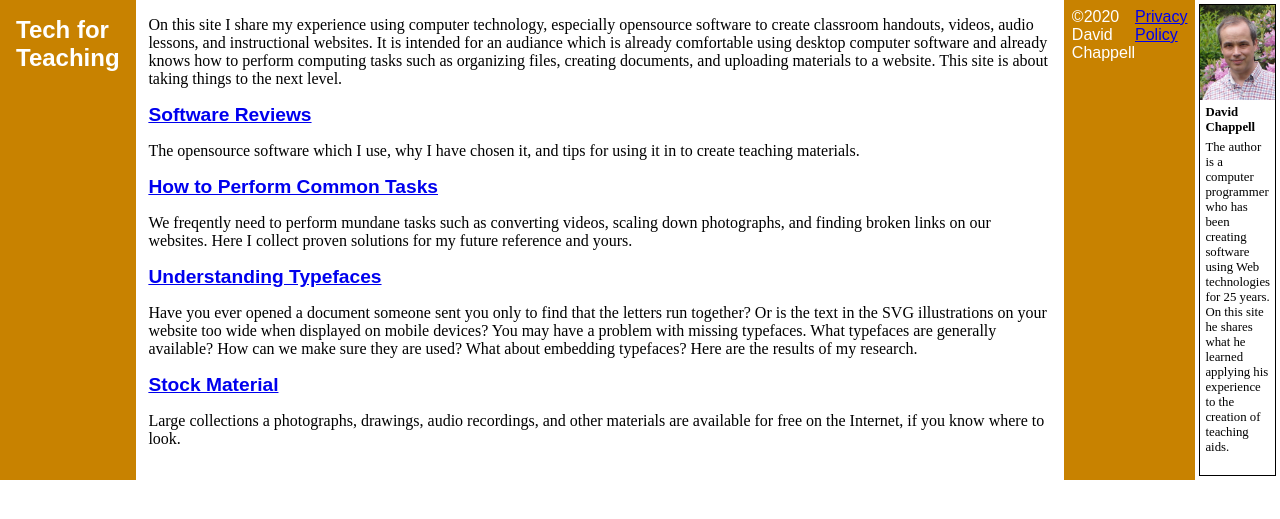
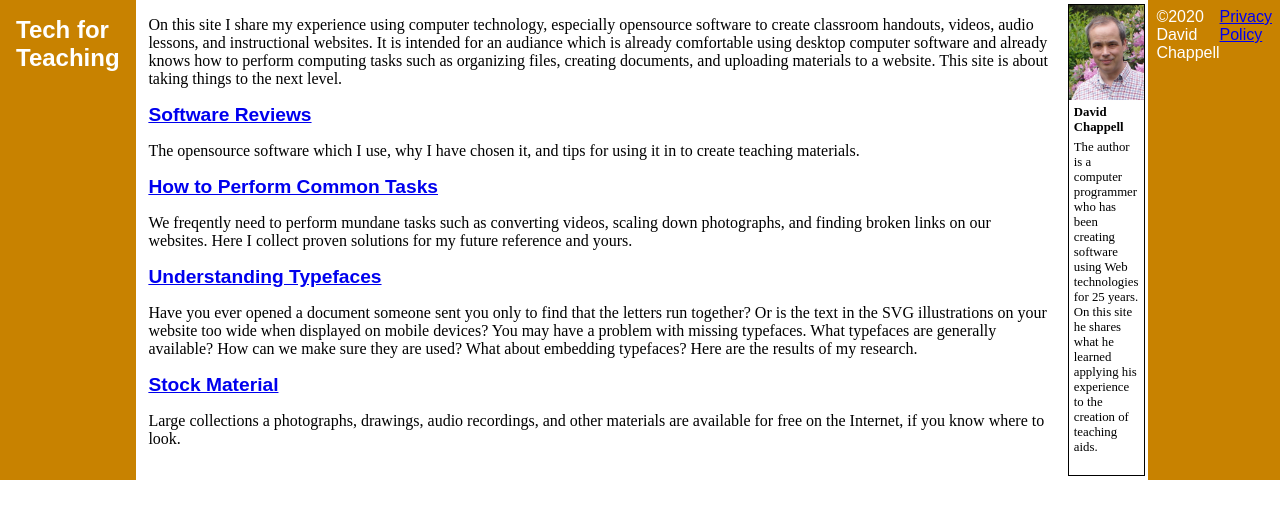
Before and after one commit to david672orford/tech-for-teaching, a Jekyll site: the page built from index.md, in a window 1280 px wide. Shown: the top 519 px of the page. Built offline with Jekyll 4.4.1, drawn with Linux system fonts in a browser that asks for light colours; our own code applies the rules of GitHub Pages for plain Markdown files.

Commit message:
author box to end on narrow displays

```diff
--- a/assets/css/style.css
+++ b/assets/css/style.css
@@ -101,6 +101,7 @@
 	display: flex;
 	justify-content: space-between;
 	padding: .5em;
+	order: 99;
 	}
 
 /* Syntax highlighting */
```
